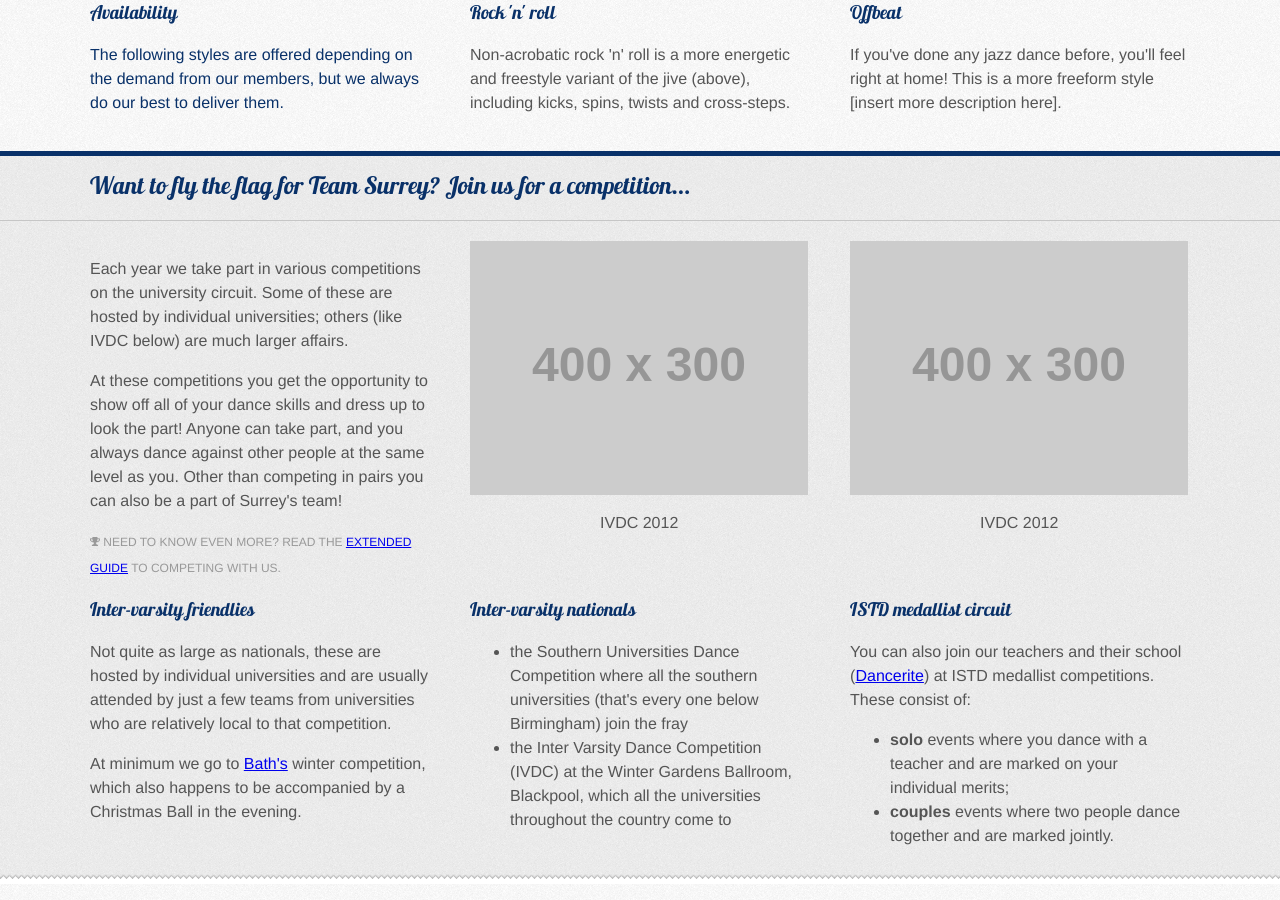
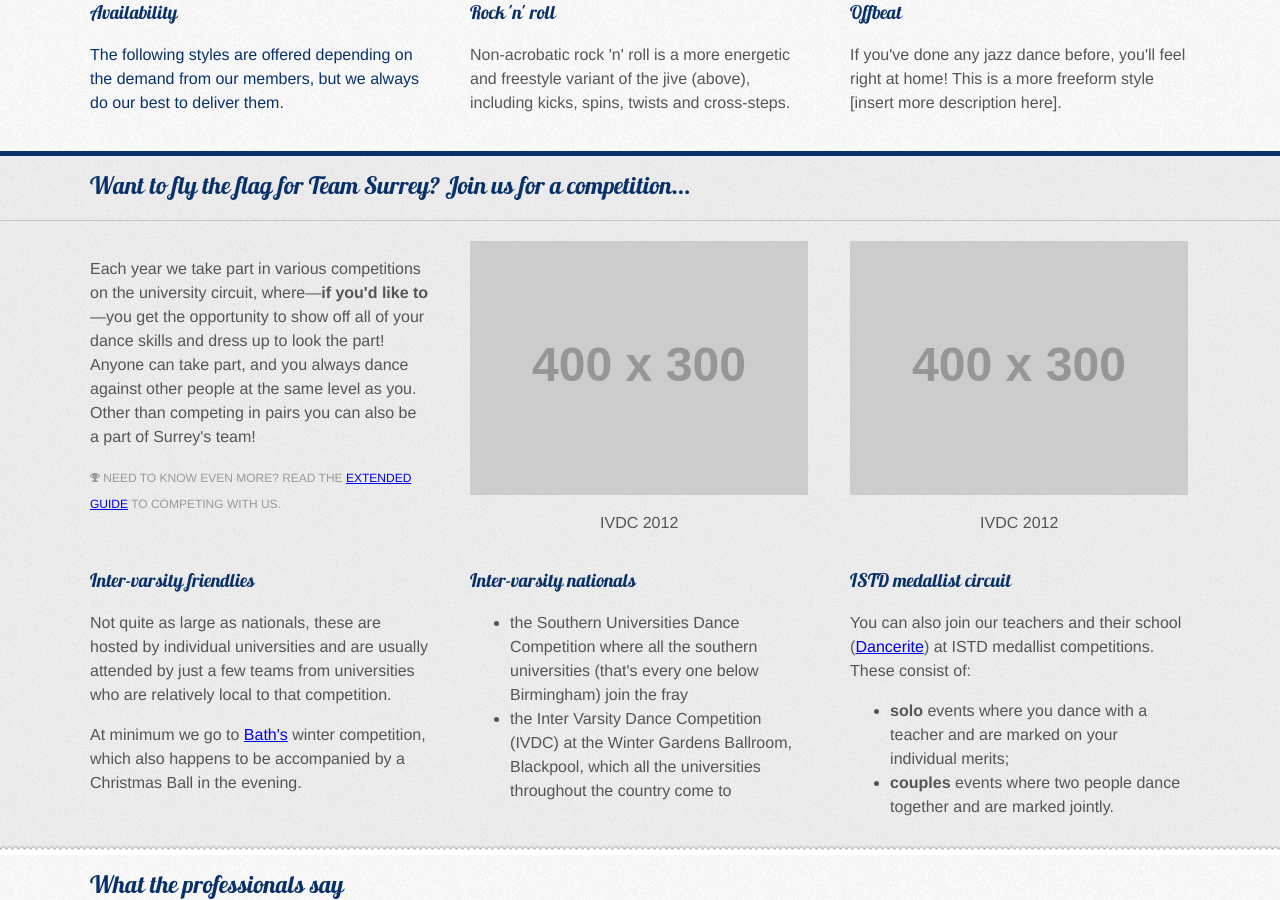
Before and after one commit to surreybldc/surreybldc.github.com, a Jekyll site: the page built from index.html, in a window 1280 px wide and 900 px high, scrolled down 1828 px. Built offline with Jekyll 4.4.1, drawn with Linux system fonts in a browser that asks for light colours; grey boxes are pictures that could not be loaded.

Commit message:
Shrink competitions first paragraph

```diff
--- a/index.html
+++ b/index.html
@@ -116,8 +116,7 @@
     </header>
     <div class="row">
       <div class="fourcol">
-        <p>Each year we take part in various competitions on the university circuit. Some of these are hosted by individual universities; others (like IVDC below) are much larger affairs.</p>
-        <p>At these competitions you get the opportunity to show off all of your dance skills and dress up to look the part! Anyone can take part, and you always dance against other people at the same level as you. Other than competing in pairs you can also be a part of Surrey's team!</p>
+        <p>Each year we take part in various competitions on the university circuit, where&mdash;<strong>if you'd like to</strong>&mdash;you get the opportunity to show off all of your dance skills and dress up to look the part! Anyone can take part, and you always dance against other people at the same level as you. Other than competing in pairs you can also be a part of Surrey's team!</p>
         <small><i class="icon-trophy"></i> Need to know even more? Read the <a href="/competitions.html">extended guide</a> to competing with us.</small>
       </div>
       <div class="fourcol thumbnail">
```
Also changed, not shown: 1 other file.
